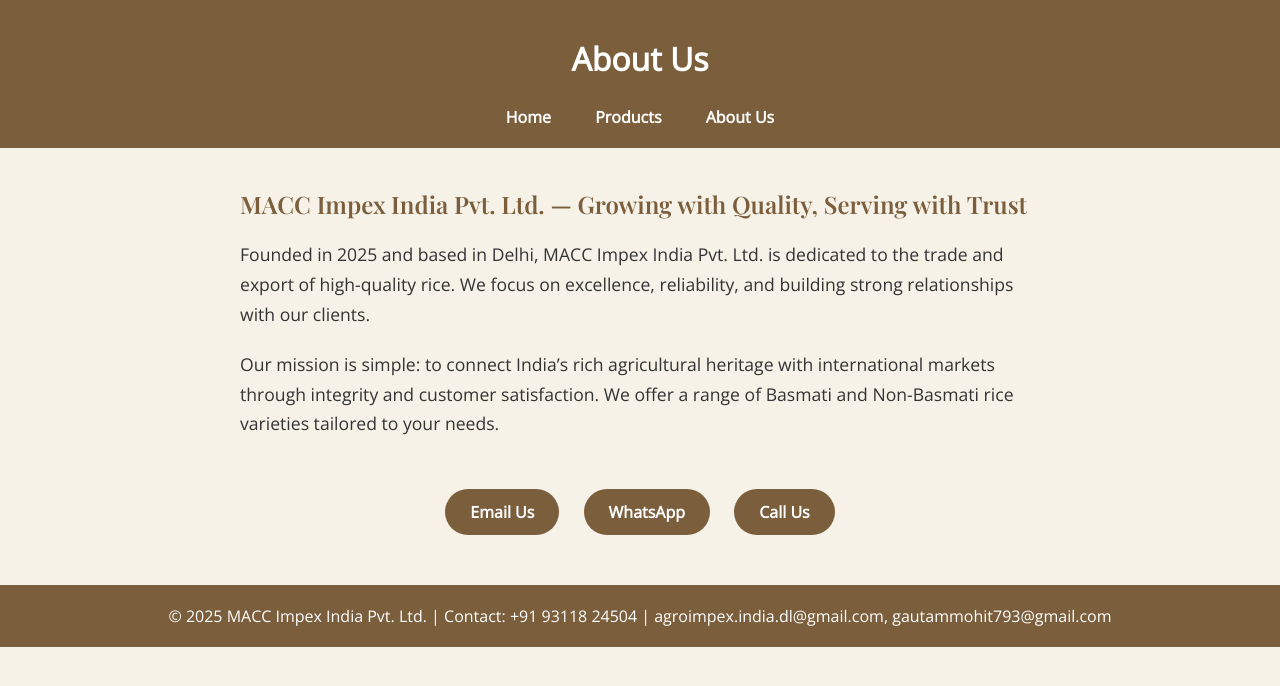
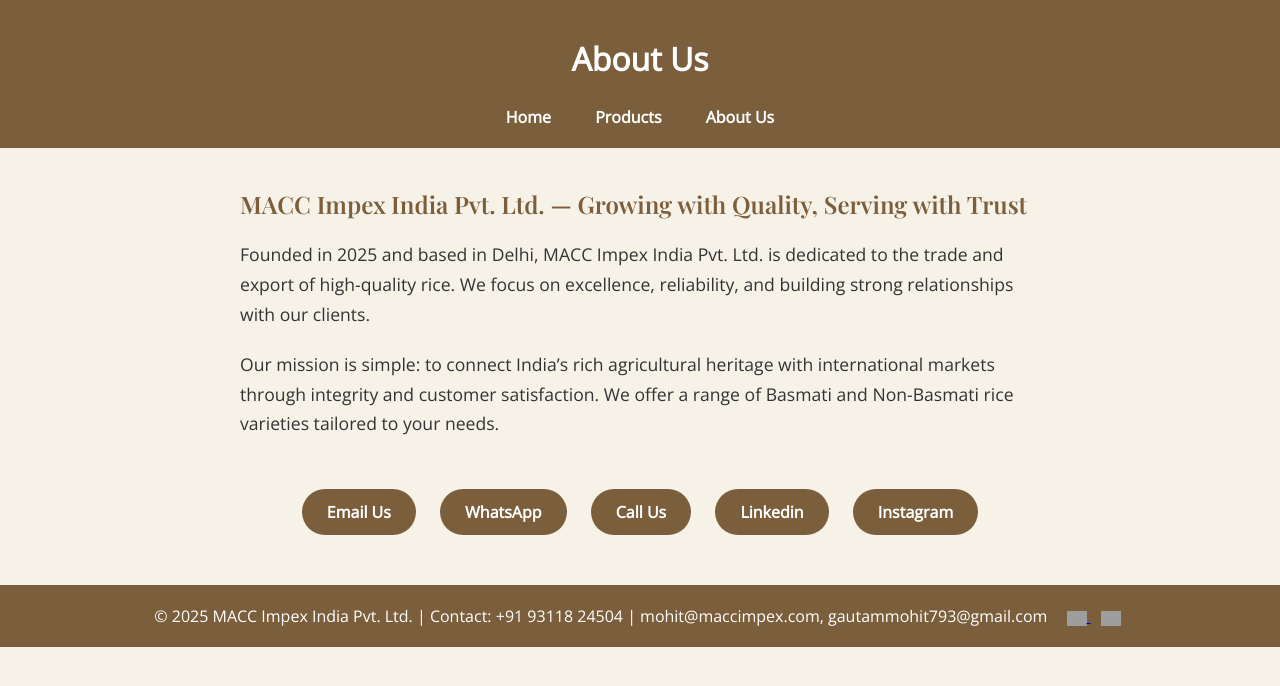
Before and after one commit to prashantkumarbr/Macc-Impex-India, a plain HTML site: page about/index.html in a window 1280 px wide. Drawn offline with nearby package versions, Linux system fonts and the light colour scheme; grey boxes are pictures that could not be loaded.

Commit message:
adding likedin and instagram and change email

```diff
--- a/about/index.html
+++ b/about/index.html
@@ -185,15 +185,53 @@
       </p>
 
       <div class="contact-buttons">
-        <a href="mailto:agroimpex.india.dl@gmail.com">Email Us</a>
-        <a href="https://wa.me/919311824504">WhatsApp</a>
+        <a href="mailto:mohit@maccimpex.com" target="_blank">Email Us</a>
+        <a href="https://wa.me/919311824504" target="_blank">WhatsApp</a>
         <a href="tel:+919311824504">Call Us</a>
+        <a
+          href="https://www.linkedin.com/company/maccimpexindia-pvtltd/"
+          target="_blank"
+          >Linkedin</a
+        >
+        <a
+          href="https://www.instagram.com/macc.impex_india?igsh=MWVld3pib2I4MTF1aA=="
+          target="_blank"
+          >Instagram</a
+        >
       </div>
     </main>
 
     <footer>
       &copy; 2025 MACC Impex India Pvt. Ltd. | Contact: +91 93118 24504 |
-      agroimpex.india.dl@gmail.com, gautammohit793@gmail.com
+      mohit@maccimpex.com, gautammohit793@gmail.com
+
+      <!-- Social Icons -->
+      <span style="margin-left: 10px">
+        <a
+          href="https://www.linkedin.com/company/maccimpexindia-pvtltd/"
+          target="_blank"
+          style="margin: 0 5px"
+        >
+          <img
+            src="https://upload.wikimedia.org/wikipedia/commons/c/ca/LinkedIn_logo_initials.png"
+            alt="LinkedIn"
+            width="20"
+            style="vertical-align: middle"
+          />
+        </a>
+        <a
+          href="https://www.instagram.com/macc.impex_india?igsh=MWVld3pib2I4MTF1aA=="
+          target="_blank"
+          style="margin: 0 5px"
+        >
+          <img
+            src="https://upload.wikimedia.org/wikipedia/commons/a/a5/Instagram_icon.png"
+            alt="Instagram"
+            width="20"
+            style="vertical-align: middle"
+          />
+        </a>
+      </span>
     </footer>
     <script>
       // Animate elements on scroll
```
Also changed, not shown: index.html (+29 -1 lines), products/index.html (+29 -1 lines).
